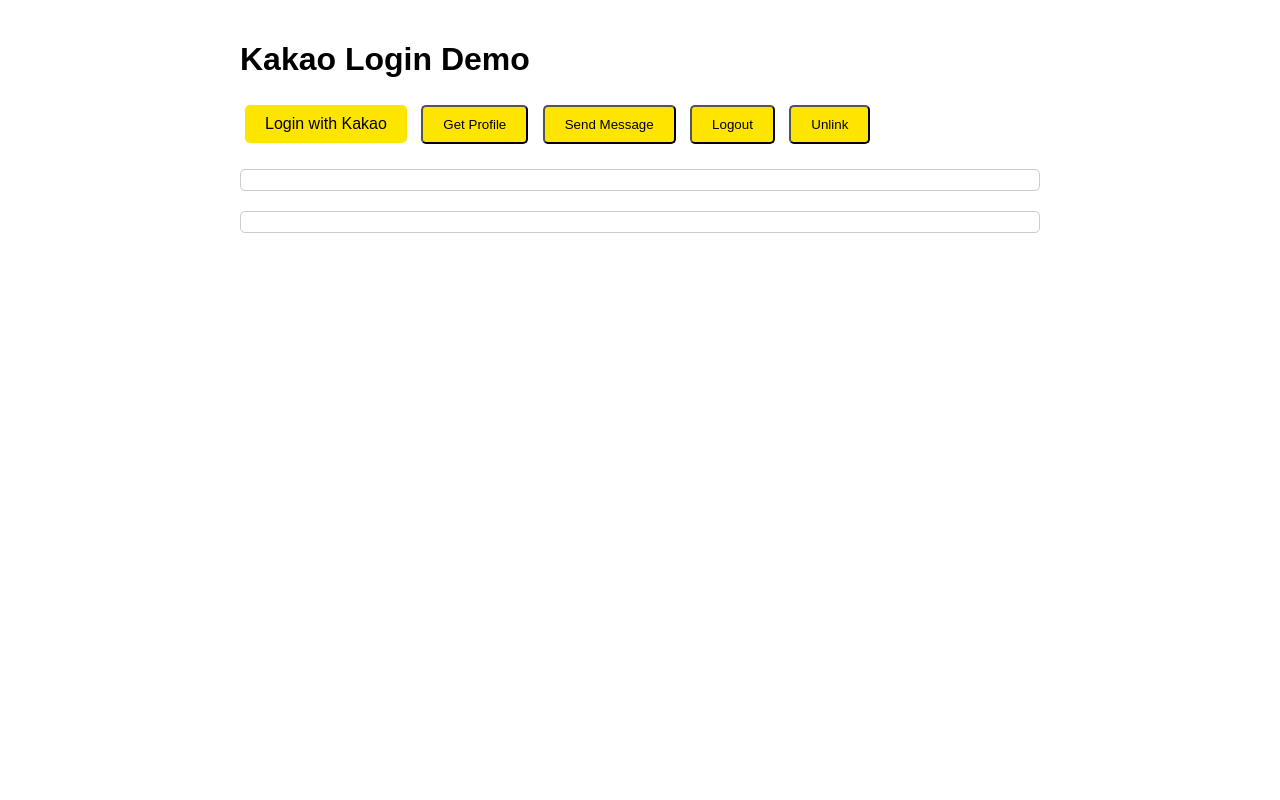
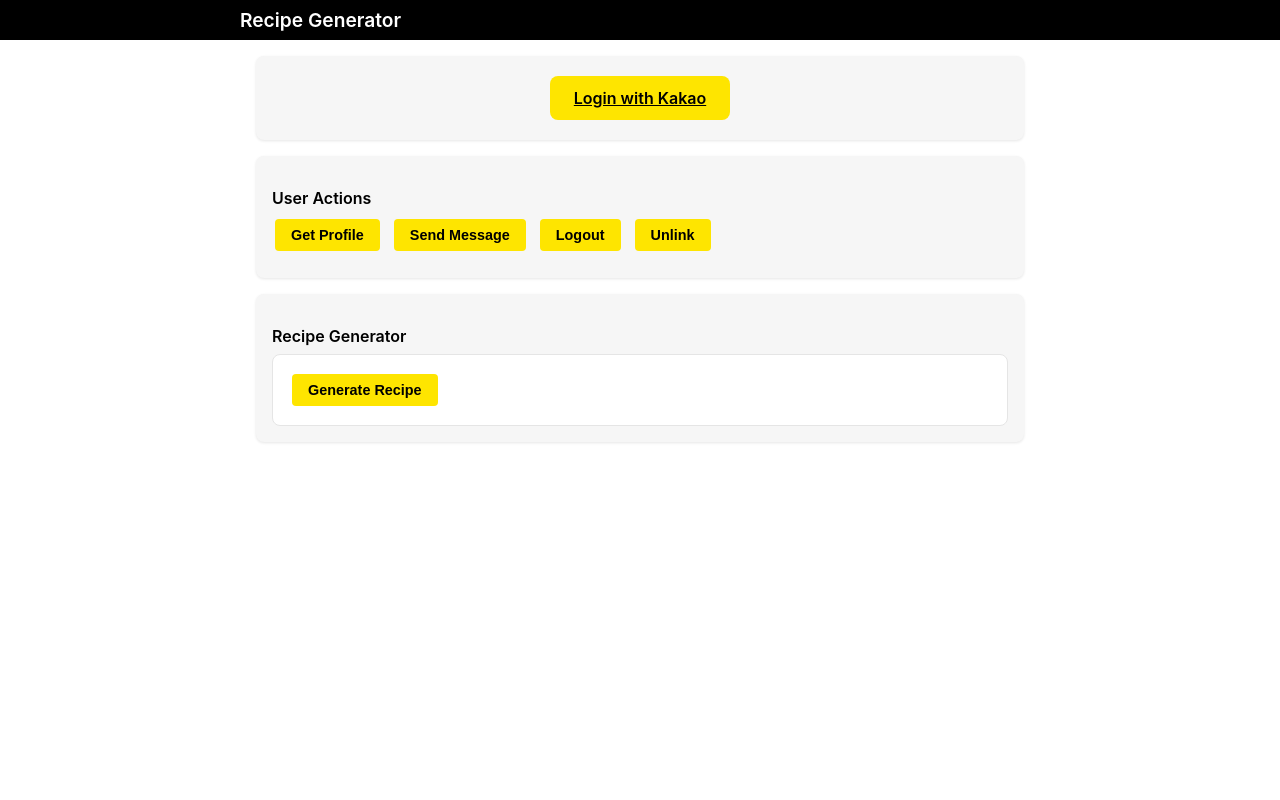
Before and after one commit to R4mel/spring-of-dish, a FastAPI app: page / in a window 1280 px wide. Run offline with FastAPI, Linux system fonts and the light colour scheme.

Commit message:
[Design: back] add GPT API Test

```diff
--- a/backend/templates/index.html
+++ b/backend/templates/index.html
@@ -4,51 +4,53 @@
 <head>
     <meta charset="UTF-8">
     <meta name="viewport" content="width=device-width, initial-scale=1.0">
-    <title>Kakao Login</title>
-    <style>
-        body {
-            font-family: Arial, sans-serif;
-            max-width: 800px;
-            margin: 0 auto;
-            padding: 20px;
-        }
-
-        .button {
-            display: inline-block;
-            padding: 10px 20px;
-            background-color: #FEE500;
-            color: #000000;
-            text-decoration: none;
-            border-radius: 5px;
-            margin: 5px;
-        }
-
-        .button:hover {
-            background-color: #F4DC00;
-        }
-
-        #profile, #friends {
-            margin-top: 20px;
-            padding: 10px;
-            border: 1px solid #ccc;
-            border-radius: 5px;
-        }
-    </style>
+    <title>Recipe Generator</title>
+    <link rel="stylesheet" href="/static/style.css">
 </head>
 
 <body>
-<h1>Kakao Login Demo</h1>
-
-<div>
-    <a href="/authorize" class="button">Login with Kakao</a>
-    <button onclick="getProfile()" class="button">Get Profile</button>
-    <button onclick="sendMessage()" class="button">Send Message</button>
-    <button onclick="logout()" class="button">Logout</button>
-    <button onclick="unlink()" class="button">Unlink</button>
+<div class="header">
+    <h1>Recipe Generator</h1>
 </div>
 
-<div id="profile"></div>
-<div id="friends"></div>
+<div class="main-container">
+    <div class="container">
+        <div class="login-container">
+            <a href="/authorize" class="kakao-js-login">Login with Kakao</a>
+        </div>
+    </div>
+
+    <div class="container">
+        <div class="section-title">User Actions</div>
+        <div class="button-group">
+            <button onclick="getProfile()">Get Profile</button>
+            <button onclick="sendMessage()">Send Message</button>
+            <button onclick="logout()">Logout</button>
+            <button onclick="unlink()">Unlink</button>
+        </div>
+    </div>
+
+    <div class="container">
+        <div class="section-title">Recipe Generator</div>
+        <div class="api-container">
+            <button onclick="generateRecipe()">Generate Recipe</button>
+            <div id="recipe-result" class="notice" style="display: none;">
+                <h3>Generated Recipe</h3>
+                <div id="recipe-content"></div>
+                <div class="button-group">
+                    <button onclick="saveRecipe()">Save Recipe</button>
+                </div>
+            </div>
+        </div>
+    </div>
+
+    <div id="profile" class="container" style="display: none;">
+        <div class="section-title">Profile Information</div>
+        <div class="notice">
+            <pre id="profile-content"></pre>
+        </div>
+    </div>
+</div>
 
 <script>
     // Get token from URL and store it
@@ -59,6 +61,8 @@
         // Remove token from URL
         window.history.replaceState({}, document.title, window.location.pathname);
     }
+
+    let currentRecipe = null;
 
     async function getProfile() {
         const token = localStorage.getItem('kakaoToken');
@@ -74,7 +78,8 @@
                 }
             });
             const data = await response.json();
-            document.getElementById('profile').innerHTML = `<pre>${JSON.stringify(data, null, 2)}</pre>`;
+            document.getElementById('profile').style.display = 'block';
+            document.getElementById('profile-content').textContent = JSON.stringify(data, null, 2);
         } catch (error) {
             console.error('Error:', error);
             alert('Failed to get profile');
@@ -145,6 +150,94 @@
             alert('Failed to unlink');
         }
     }
+
+    async function generateRecipe() {
+        const token = localStorage.getItem('kakaoToken');
+        if (!token) {
+            alert('Please login first');
+            return;
+        }
+
+        try {
+            console.log('Generating recipe...');
+            const response = await fetch('/generate-recipe', {
+                method: 'POST',
+                headers: {
+                    'Authorization': `Bearer ${token}`
+                }
+            });
+
+            if (!response.ok) {
+                const errorData = await response.json();
+                console.error('Server error:', errorData);
+                throw new Error(errorData.detail || 'Failed to generate recipe');
+            }
+
+            const data = await response.json();
+            console.log('Recipe generated:', data);
+            currentRecipe = data;
+
+            // Display recipe
+            const recipeContent = document.getElementById('recipe-content');
+            recipeContent.innerHTML =
+                    '<h4>' + data.title + '</h4>' +
+                    '<p>' + data.subtitle + '</p>' +
+                    '<h5>Ingredients:</h5>' +
+                    '<ul>' +
+                    data.ingredients.map(ing => '<li>' + ing + '</li>').join('') +
+                    '</ul>' +
+                    '<h5>Seasonings:</h5>' +
+                    '<ul>' +
+                    data.seasonings.map(ing => '<li>' + ing + '</li>').join('') +
+                    '</ul>' +
+                    '<h5>Steps:</h5>' +
+                    '<ol>' +
+                    data.steps.map(step => '<li>' + step + '</li>').join('') +
+                    '</ol>' +
+                    '<p><a href="' + data.youtubeLink + '" target="_blank">Watch on YouTube</a></p>';
+            document.getElementById('recipe-result').style.display = 'block';
+        } catch (error) {
+            console.error('Error details:', error);
+            alert('Failed to generate recipe: ' + error.message);
+        }
+    }
+
+    async function saveRecipe() {
+        const token = localStorage.getItem('kakaoToken');
+        if (!token || !currentRecipe) {
+            alert('Please login first and generate a recipe');
+            return;
+        }
+
+        try {
+            const response = await fetch('/save-recipe', {
+                method: 'POST',
+                headers: {
+                    'Authorization': `Bearer ${token}`,
+                    'Content-Type': 'application/json'
+                },
+                body: JSON.stringify({
+                    title: currentRecipe.title,
+                    subtitle: currentRecipe.subtitle,
+                    youtubeLink: currentRecipe.youtubeLink,
+                    steps: currentRecipe.steps,
+                    ingredients: currentRecipe.ingredients,
+                    seasonings: currentRecipe.seasonings
+                })
+            });
+
+            if (!response.ok) {
+                const errorData = await response.json();
+                throw new Error(errorData.detail || 'Failed to save recipe');
+            }
+
+            const data = await response.json();
+            alert('Recipe saved successfully!');
+        } catch (error) {
+            console.error('Error:', error);
+            alert('Failed to save recipe: ' + error.message);
+        }
+    }
 </script>
 </body>
 
```
